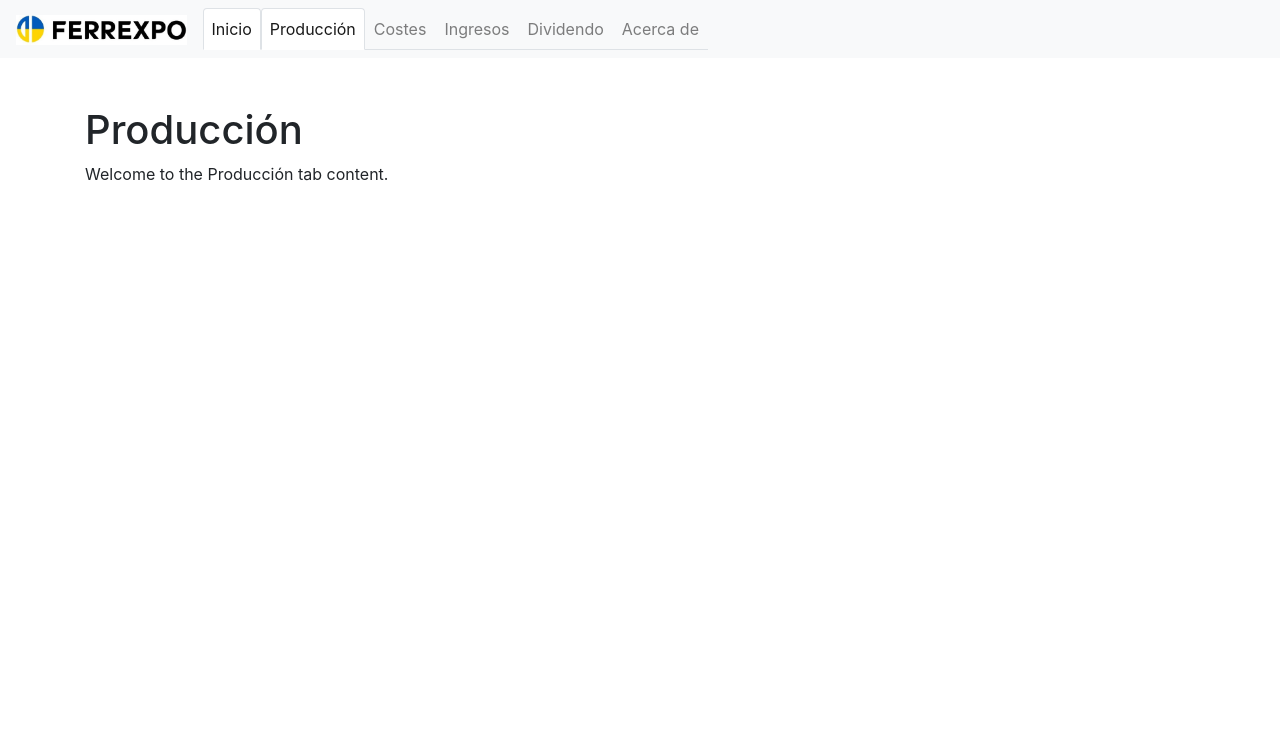
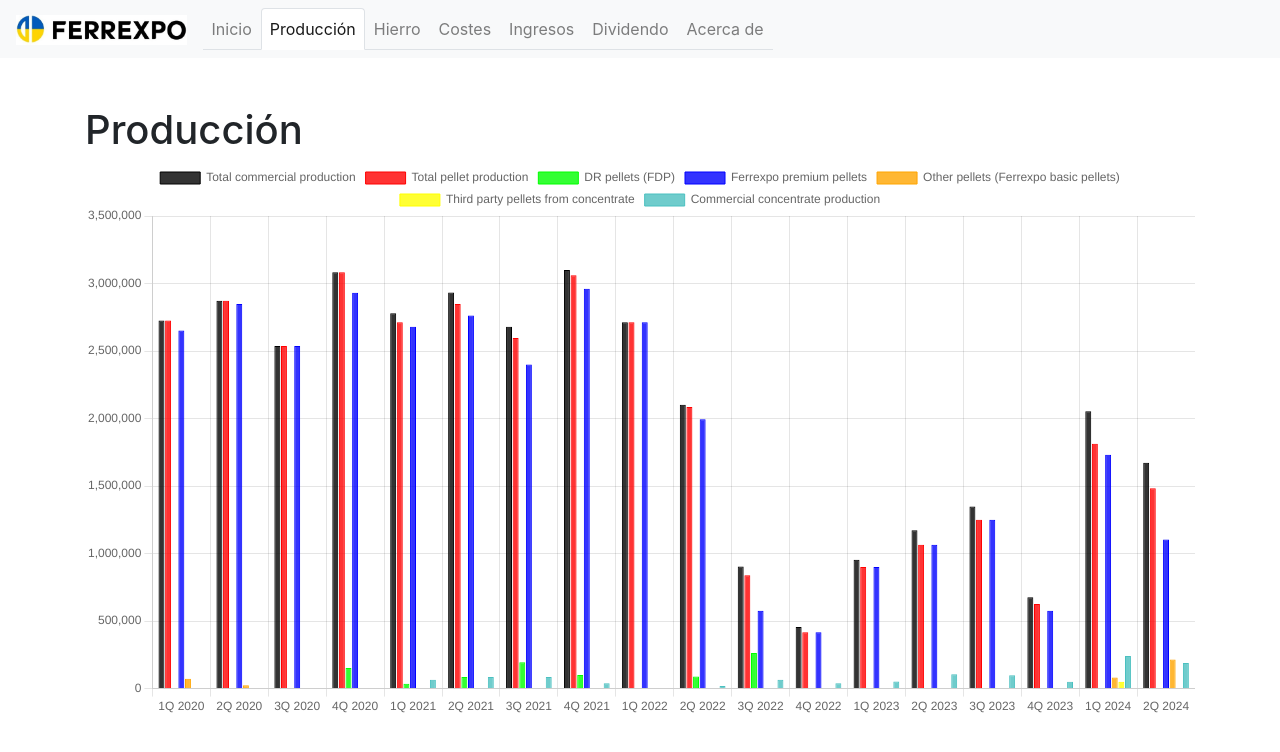
Before and after one commit to todd-lott/ferrexpo, a React app: page dist/index.html in a window 1280 px wide. Both pictures are taken after a click on the tab "Producción". Built offline with nearby package versions, Linux system fonts and the light colour scheme.

Commit message:
first commit

```diff
--- a/dist/index.html
+++ b/dist/index.html
@@ -5,6 +5,7 @@
     <meta name="viewport" content="width=device-width, initial-scale=1.0">
     <title>Bootstrap Tabs Example</title>
     <link href="https://stackpath.bootstrapcdn.com/bootstrap/4.5.2/css/bootstrap.min.css" rel="stylesheet">
+    <script src="https://cdn.jsdelivr.net/npm/chart.js"></script>
 </head>
 <body>
     <nav class="navbar navbar-expand-lg navbar-light bg-light">
@@ -19,6 +20,9 @@
                 </li>
                 <li class="nav-item">
                     <a class="nav-link" id="produccion-tab" data-toggle="tab" href="#produccion" role="tab" aria-controls="produccion" aria-selected="false">Producción</a>
+                </li>
+                <li class="nav-item">
+                    <a class="nav-link" id="hierro-tab" data-toggle="tab" href="#hierro" role="tab" aria-controls="hierro" aria-selected="false">Hierro</a>
                 </li>
                 <li class="nav-item">
                     <a class="nav-link" id="costes-tab" data-toggle="tab" href="#costes" role="tab" aria-controls="costes" aria-selected="false">Costes</a>
@@ -46,7 +50,12 @@
             <div class="tab-pane fade" id="produccion" role="tabpanel">
                 <!-- Content for Producción tab -->
                 <h1>Producción</h1>
-                <p>Welcome to the Producción tab content.</p>
+                <canvas id="produccionChart" width="400" height="200"></canvas>
+            </div>
+            <div class="tab-pane fade" id="hierro" role="tabpanel">
+                <!-- Content for Hierro tab -->
+                <h1>Hierro</h1>
+                <p>Welcome to the Hierro tab content.</p>
             </div>
             <div class="tab-pane fade" id="costes" role="tabpanel">
                 <!-- Content for Costes tab -->
@@ -77,10 +86,111 @@
     <script>
         $(document).ready(function () {
             $('a[data-toggle="tab"]').on('shown.bs.tab', function (e) {
+                // Remove active class from all tabs
+                $('a[data-toggle="tab"]').removeClass('active');
+                // Add active class to the clicked tab
+                $(e.target).addClass('active');
+
                 var target = $(e.target).attr("href"); // Get the tab ID
                 console.log("Tab shown: " + target);
             });
         });
     </script>
+    <script>
+    document.addEventListener('DOMContentLoaded', (event) => {
+        var ctx = document.getElementById('produccionChart').getContext('2d');
+        var produccionChart = new Chart(ctx, {
+            type: 'bar',
+            data: {
+                labels: [
+                    '1Q 2020', '2Q 2020', '3Q 2020', '4Q 2020', '1Q 2021', '2Q 2021', '3Q 2021', '4Q 2021',
+                    '1Q 2022', '2Q 2022', '3Q 2022', '4Q 2022', '1Q 2023', '2Q 2023', '3Q 2023', '4Q 2023',
+                    '1Q 2024', '2Q 2024'
+                ],
+                datasets: [
+                    {
+                        label: 'Total commercial production',
+                        data: [
+                            2725330, 2872600, 2537000, 3084000, 2779000, 2934000, 2680000, 3101000,
+                            2713000, 2103000, 905000, 457000, 954000, 1172000, 1349000, 677000,
+                            2054489, 1672506
+                        ],
+                        backgroundColor: 'rgba(0, 0, 0, 0.8)',
+                        borderColor: 'rgba(0, 0, 0, 1)',
+                        borderWidth: 1
+                    },
+                    {
+                        label: 'Total pellet production',
+                        data: [
+                            2725330, 2872600, 2537000, 3084000, 2714000, 2849000, 2596000, 3062000,
+                            2713000, 2085000, 839000, 417000, 901000, 1066000, 1251000, 627000,
+                            1813973, 1483468
+                        ],
+                        backgroundColor: 'rgba(255, 0, 0, 0.8)',
+                        borderColor: 'rgba(255, 0, 0, 1)',
+                        borderWidth: 1
+                    },
+                    {
+                        label: 'DR pellets (FDP)',
+                        data: [
+                            0, 0, 0, 153000, 35000, 85000, 195000, 101000, 0, 90000,
+                            263000, 0, 0, 0, 0, 0, 0, 0, 162645
+                        ],
+                        backgroundColor: 'rgba(0, 255, 0, 0.8)',
+                        borderColor: 'rgba(0, 255, 0, 1)',
+                        borderWidth: 1
+                    },
+                    {
+                        label: 'Ferrexpo premium pellets',
+                        data: [
+                            2652000, 2847900, 2537000, 2931000, 2679000, 2764000, 2401000, 2961000,
+                            2713000, 1994000, 576000, 417000, 901000, 1066000, 1251000, 577000,
+                            1731427, 1104904
+                        ],
+                        backgroundColor: 'rgba(0, 0, 255, 0.8)',
+                        borderColor: 'rgba(0, 0, 255, 1)',
+                        borderWidth: 1
+                    },
+                    {
+                        label: 'Other pellets (Ferrexpo basic pellets)',
+                        data: [
+                            73330, 24700, 0, 0, 0, 0, 0, 0, 0, 0, 0, 0, 0, 0, 0, 0,
+                            82546, 215919
+                        ],
+                        backgroundColor: 'rgba(255, 165, 0, 0.8)',
+                        borderColor: 'rgba(255, 165, 0, 1)',
+                        borderWidth: 1
+                    },
+                    {
+                        label: 'Third party pellets from concentrate',
+                        data: [
+                            0, 0, 0, 0, 0, 0, 0, 0, 0, 0, 0, 0, 0, 0, 0, 0, 50000, 0
+                        ],
+                        backgroundColor: 'rgba(255, 255, 0, 0.8)',
+                        borderColor: 'rgba(255, 255, 0, 1)',
+                        borderWidth: 1
+                    },
+                    {
+                        label: 'Commercial concentrate production',
+                        data: [
+                            0, 0, 0, 0, 65000, 85000, 85000, 39000, 0, 19000, 65000, 40000,
+                            53000, 106000, 98000, 50000, 240516, 189038
+                        ],
+                        backgroundColor: 'rgba(75, 192, 192, 0.8)',
+                        borderColor: 'rgba(75, 192, 192, 1)',
+                        borderWidth: 1
+                    }
+                ]
+            },
+            options: {
+                scales: {
+                    y: {
+                        beginAtZero: true
+                    }
+                }
+            }
+        });
+    });
+    </script>
 </body>
 </html>
```
